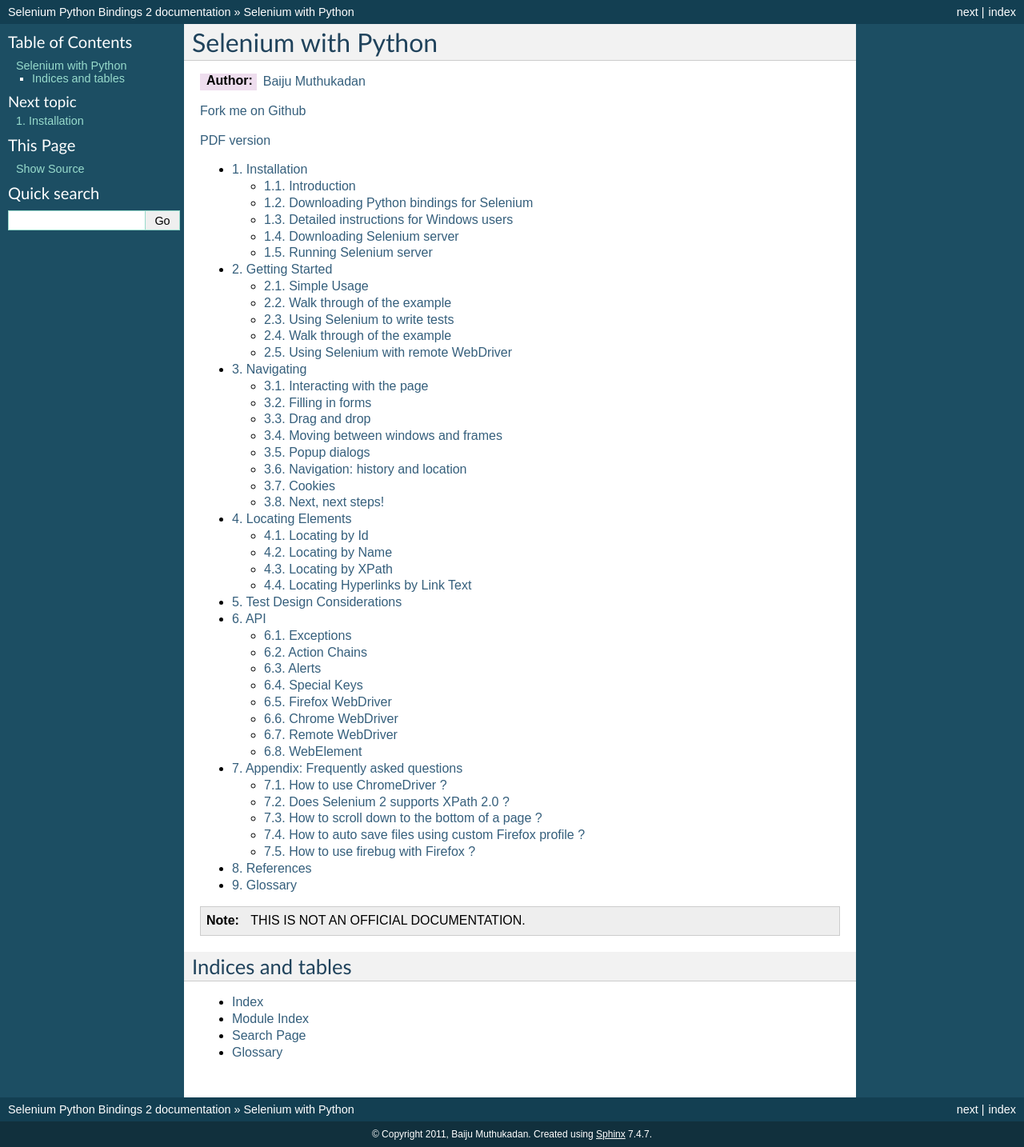
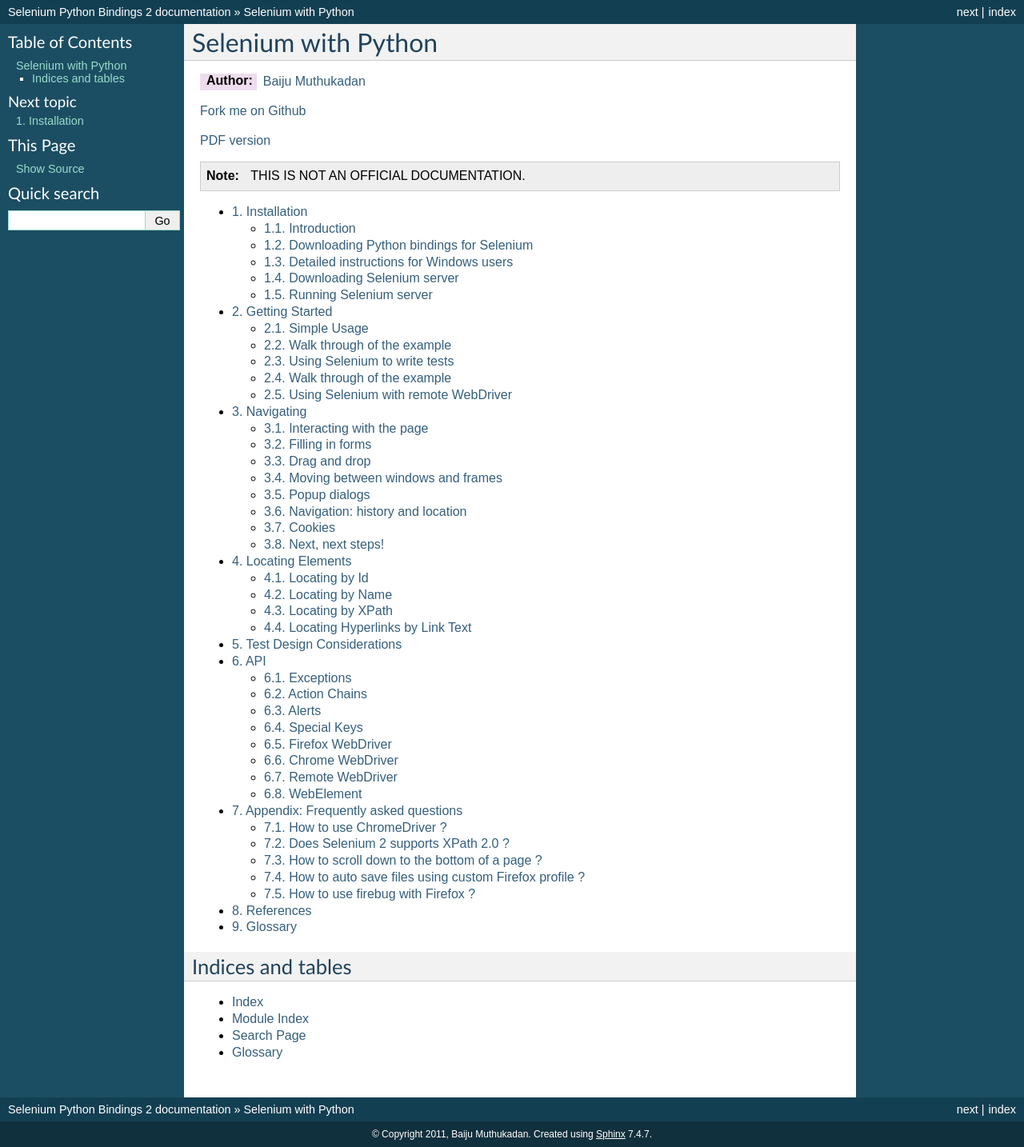
Before and after one commit to baijum/selenium-python, a Sphinx documentation site: the page built from source/index.rst, in a window 1280 px wide. Shown: the whole page at 80% size. Built offline with Sphinx 7.4.7, drawn with Linux system fonts in a browser that asks for light colours; part of the change alters nothing that is shown.

```diff
--- a/source/index.rst
+++ b/source/index.rst
@@ -7,6 +7,10 @@ Selenium with Python
 `Fork me on Github <https://github.com/baijum/selenium-python>`_
 
 `PDF version <http://media.readthedocs.org/pdf/selenium-python/latest/selenium-python.pdf>`_
+
+.. note::
+
+   THIS IS NOT AN OFFICIAL DOCUMENTATION.
 
 .. toctree::
    :numbered:
@@ -21,9 +25,6 @@ Selenium with Python
    references
    glossary
 
-.. note::
-
-   THIS IS NOT AN OFFICIAL DOCUMENTATION.
 
 Indices and tables
 ==================
```
